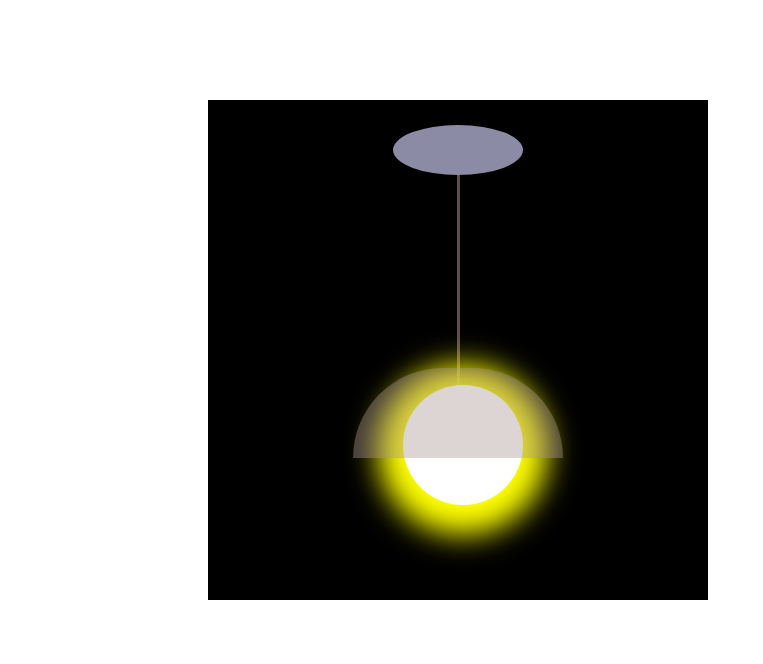
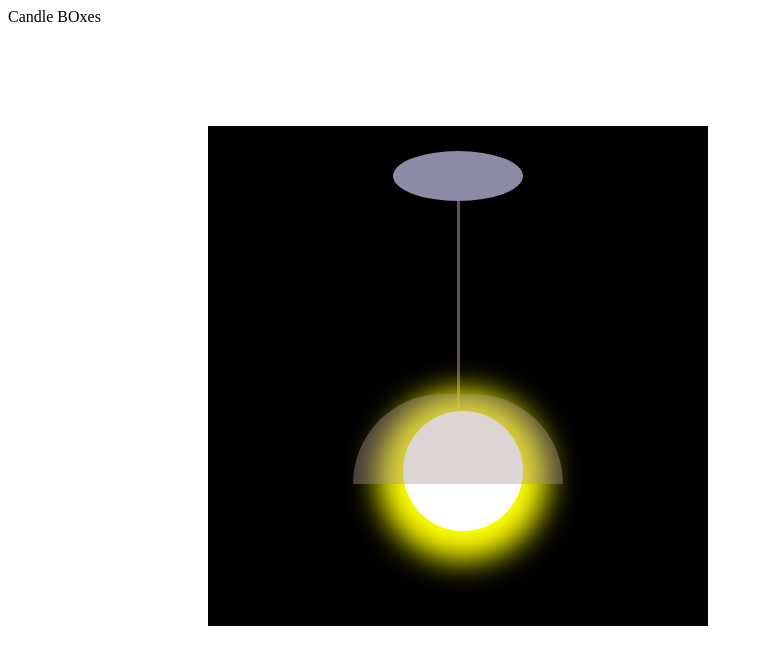
Before and after one commit to Kaveri-M/Candel, a plain HTML site: page index.html in a window 1280 px wide. Shown: the whole page, without its empty margins (0-763 px from the left). Drawn offline with Linux system fonts and the light colour scheme.

Commit message:
Modify the file

```diff
--- a/index.html
+++ b/index.html
@@ -4,6 +4,7 @@
     </head>
     <link rel=Stylesheet href="./bulb.css">
     <body>
+        <div>Candle BOxes</div>
         <div class="box">
             <div class="small_circle"></div>
                 <div class="wire"></div>
```
